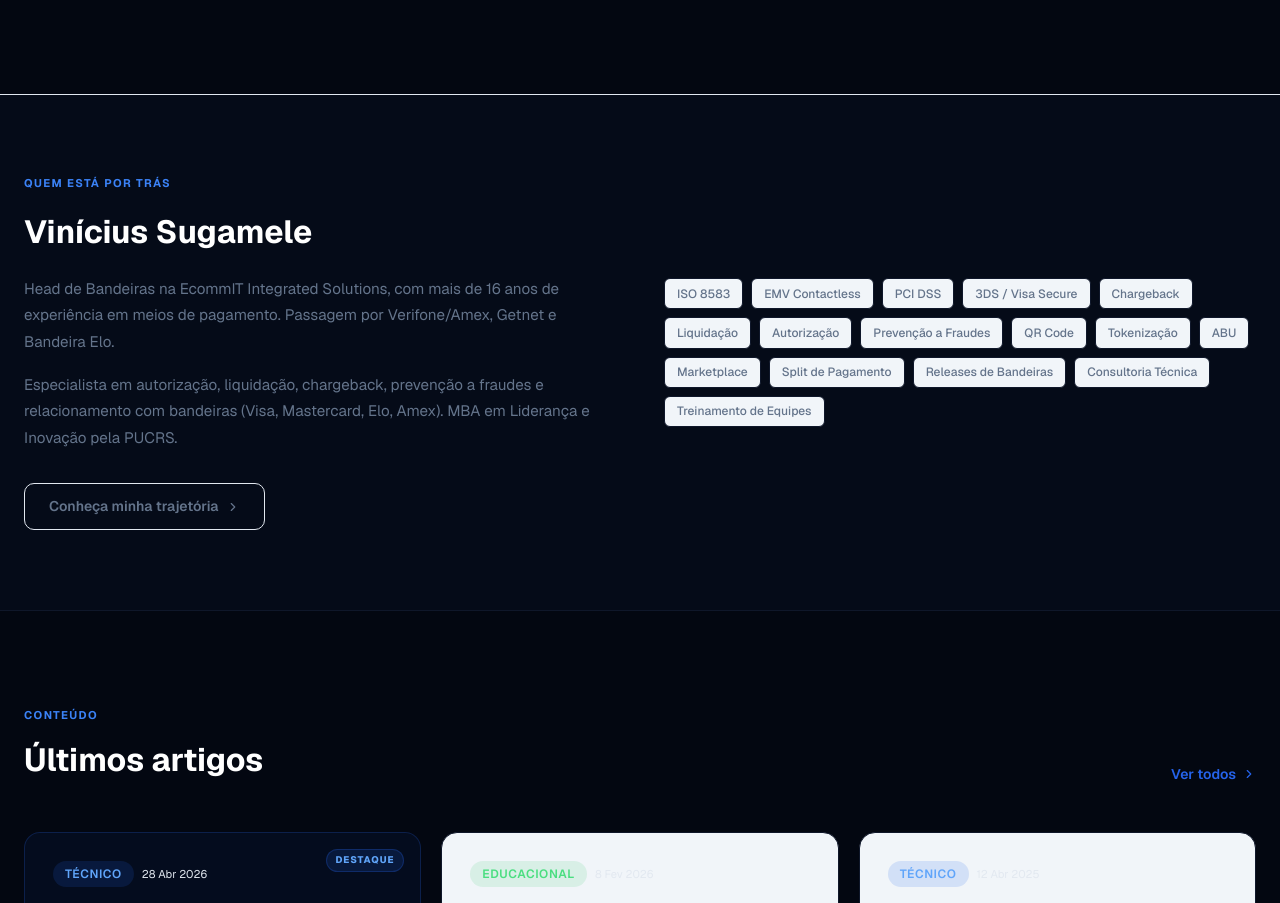
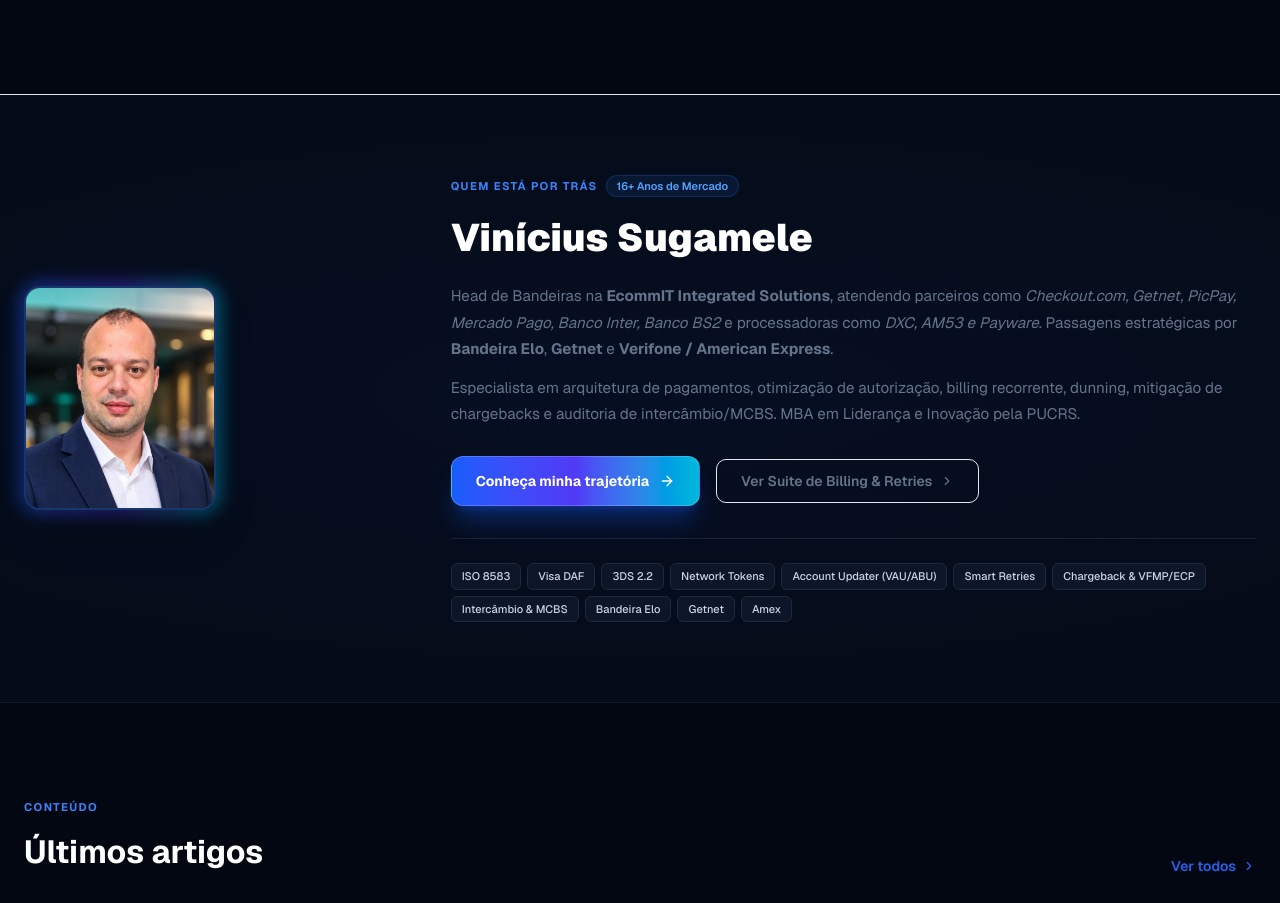
Before and after one commit to vsugamele/payments, a Next.js app in the folder frontend/: page / in a window 1280 px wide. Shown: the part 1708-2611 px from the top of the page. Built offline with nearby package versions, Linux system fonts and the light colour scheme.

Commit message:
feat: enhance About teaser on home page with vibrant CTA gradient button, photo and partners

```diff
--- a/frontend/app/page.tsx
+++ b/frontend/app/page.tsx
@@ -1,4 +1,5 @@
 import Link from "next/link";
+import Image from "next/image";
 import TermTooltip from "@/components/TermTooltip";
 import {
   ArrowRight,
@@ -380,63 +381,89 @@
       {/* ── About teaser ──────────────────────────────────────────────────────── */}
       <section
         style={{
-          background: "#050b18",
+          background: "radial-gradient(ellipse 80% 50% at 50% 50%, rgba(37,99,235,0.08) 0%, #050b18 100%)",
           borderTop: "1px solid var(--border)",
           borderBottom: "1px solid #0f172a",
         }}
       >
         <div className="mx-auto max-w-7xl px-6 py-20">
-          <div className="grid grid-cols-1 gap-12 md:grid-cols-2 items-center">
-            {/* Text */}
-            <div>
-              <p className="section-eyebrow mb-4">Quem está por trás</p>
+          <div className="grid grid-cols-1 gap-12 lg:grid-cols-12 items-center">
+
+            {/* Foto + Badges */}
+            <div className="lg:col-span-4 flex justify-center lg:justify-start">
+              <div className="relative group">
+                <div className="absolute -inset-1.5 bg-gradient-to-r from-blue-600 via-indigo-600 to-cyan-500 rounded-3xl blur opacity-40 group-hover:opacity-75 transition duration-500" />
+                <div className="relative w-44 h-52 sm:w-48 sm:h-56 rounded-2xl overflow-hidden border-2 border-blue-500/30 shadow-2xl bg-slate-900">
+                  <Image
+                    src="/vinicius_sugamele.jpg"
+                    alt="Vinícius Sugamele - Payments & Billing Specialist"
+                    fill
+                    sizes="(max-width: 768px) 176px, 192px"
+                    className="object-cover object-top"
+                  />
+                </div>
+              </div>
+            </div>
+
+            {/* Text + CTA */}
+            <div className="lg:col-span-8">
+              <div className="flex flex-wrap items-center gap-2 mb-3">
+                <span className="section-eyebrow">Quem está por trás</span>
+                <span className="px-2.5 py-0.5 rounded-full text-[11px] font-semibold bg-blue-500/10 text-blue-400 border border-blue-500/20">
+                  16+ Anos de Mercado
+                </span>
+              </div>
+
               <h2
-                className="font-bold text-white mb-5"
-                style={{ fontSize: "clamp(1.4rem, 2.5vw, 2rem)" }}
+                className="font-black text-white mb-4"
+                style={{ fontSize: "clamp(1.6rem, 3vw, 2.4rem)" }}
               >
                 Vinícius Sugamele
               </h2>
-              <p style={{ fontSize: "0.95rem", color: "var(--muted-foreground)", lineHeight: 1.75, marginBottom: "1rem" }}>
-                Head de Bandeiras na EcommIT Integrated Solutions, com mais de 16 anos de experiência
-                em meios de pagamento. Passagem por Verifone/Amex, Getnet e Bandeira Elo.
+
+              <p style={{ fontSize: "0.95rem", color: "var(--muted-foreground)", lineHeight: 1.75, marginBottom: "0.75rem" }}>
+                Head de Bandeiras na <strong>EcommIT Integrated Solutions</strong>, atendendo parceiros como <em>Checkout.com, Getnet, PicPay, Mercado Pago, Banco Inter, Banco BS2</em> e processadoras como <em>DXC, AM53 e Payware</em>. Passagens estratégicas por <strong>Bandeira Elo</strong>, <strong>Getnet</strong> e <strong>Verifone / American Express</strong>.
               </p>
-              <p style={{ fontSize: "0.95rem", color: "var(--muted-foreground)", lineHeight: 1.75 }}>
-                Especialista em autorização, liquidação, chargeback, prevenção a fraudes e
-                relacionamento com bandeiras (Visa, Mastercard, Elo, Amex). MBA em Liderança
-                e Inovação pela PUCRS.
+
+              <p style={{ fontSize: "0.95rem", color: "var(--muted-foreground)", lineHeight: 1.75, marginBottom: "1.75rem" }}>
+                Especialista em arquitetura de pagamentos, otimização de autorização, billing recorrente, dunning, mitigação de chargebacks e auditoria de intercâmbio/MCBS. MBA em Liderança e Inovação pela PUCRS.
               </p>
-              <div className="mt-8">
-                <Link href="/sobre" className="btn-outline inline-flex items-center gap-2">
+
+              {/* Botão em Gradiente Vibrante de Alto Contraste */}
+              <div className="flex flex-wrap gap-4 items-center">
+                <Link
+                  href="/sobre"
+                  className="inline-flex items-center gap-2.5 px-6 py-3.5 rounded-xl font-bold text-sm text-white bg-gradient-to-r from-blue-600 via-indigo-600 to-cyan-500 hover:from-blue-500 hover:via-indigo-500 hover:to-cyan-400 shadow-xl shadow-blue-600/30 hover:shadow-cyan-500/40 hover:scale-[1.03] active:scale-[0.98] transition-all duration-200 border border-white/20"
+                >
                   Conheça minha trajetória
+                  <ArrowRight size={16} />
+                </Link>
+
+                <Link
+                  href="/billing"
+                  className="btn-outline inline-flex items-center gap-2 text-xs py-3 px-4"
+                >
+                  Ver Suite de Billing & Retries
                   <ChevronRight size={14} />
                 </Link>
               </div>
-            </div>
 
               {/* Expertise chips */}
-            <div className="flex flex-wrap gap-2">
+              <div className="flex flex-wrap gap-1.5 mt-8 pt-6 border-t border-slate-800/80">
                 {[
-                "ISO 8583", "EMV Contactless", "PCI DSS", "3DS / Visa Secure",
-                "Chargeback", "Liquidação", "Autorização", "Prevenção a Fraudes",
-                "QR Code", "Tokenização", "ABU", "Marketplace", "Split de Pagamento",
-                "Releases de Bandeiras", "Consultoria Técnica", "Treinamento de Equipes",
+                  "ISO 8583", "Visa DAF", "3DS 2.2", "Network Tokens", "Account Updater (VAU/ABU)",
+                  "Smart Retries", "Chargeback & VFMP/ECP", "Intercâmbio & MCBS", "Bandeira Elo", "Getnet", "Amex",
                 ].map((skill) => (
                   <span
                     key={skill}
-                  style={{
-                    padding: "0.35rem 0.75rem",
-                    borderRadius: "0.375rem",
-                    fontSize: "0.75rem",
-                    fontWeight: 500,
-                    background: "var(--code-bg)",
-                    border: "1px solid #0f172a",
-                    color: "var(--muted-foreground)",
-                  }}
+                    className="px-2.5 py-1 rounded-md text-[11px] font-medium bg-slate-900/90 border border-slate-800 text-slate-300"
                   >
                     {skill}
                   </span>
                 ))}
               </div>
+            </div>
+
           </div>
         </div>
       </section>
```
Lines whose indentation alone changed are shown as unchanged.
